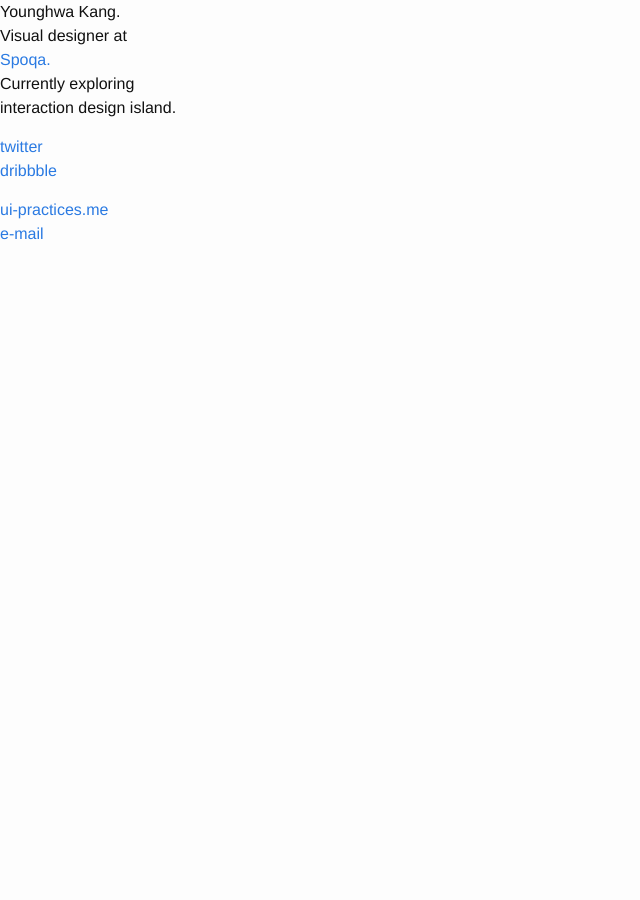
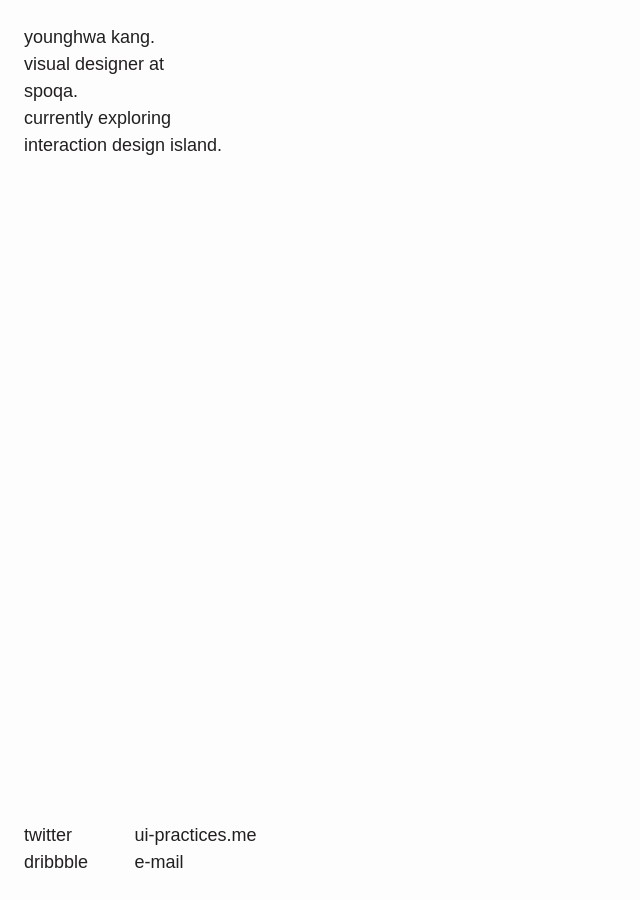
Before and after one commit to young-hwa/young-hwa.github.io, a Jekyll site: the page built from index.html, in a window 1280 px wide. Shown: the whole page, without its empty margins (0-640 px from the left). Built offline with Jekyll 4.4.1, drawn with Linux system fonts in a browser that asks for light colours; some web fonts are replaced.

Commit message:
import adhoc partial

```diff
--- a/css/main.scss
+++ b/css/main.scss
@@ -91,5 +91,6 @@
 @import
         "base",
         "layout",
-        "syntax-highlighting"
+        "syntax-highlighting",
+        "adhoc"
 ;
```
